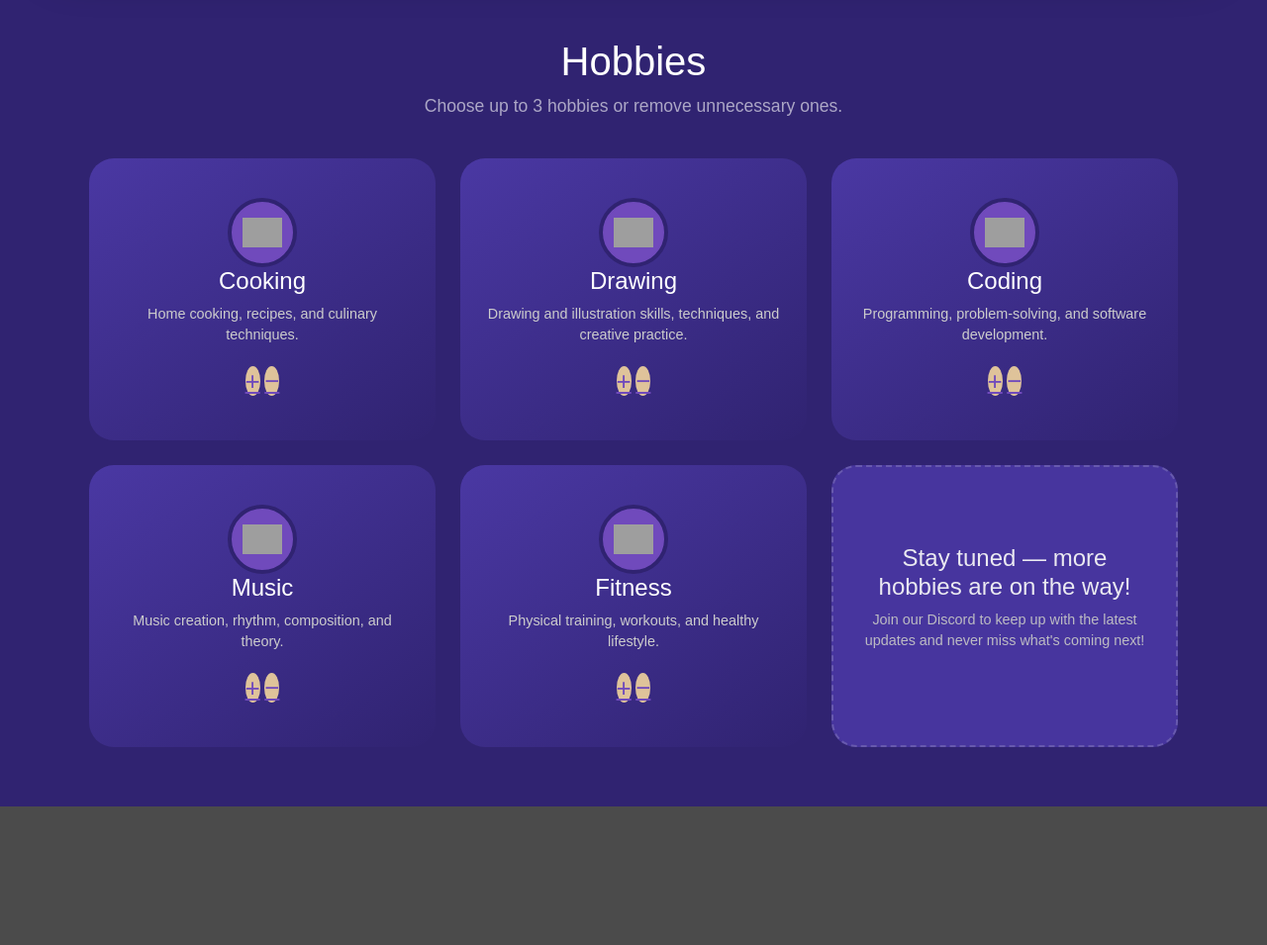
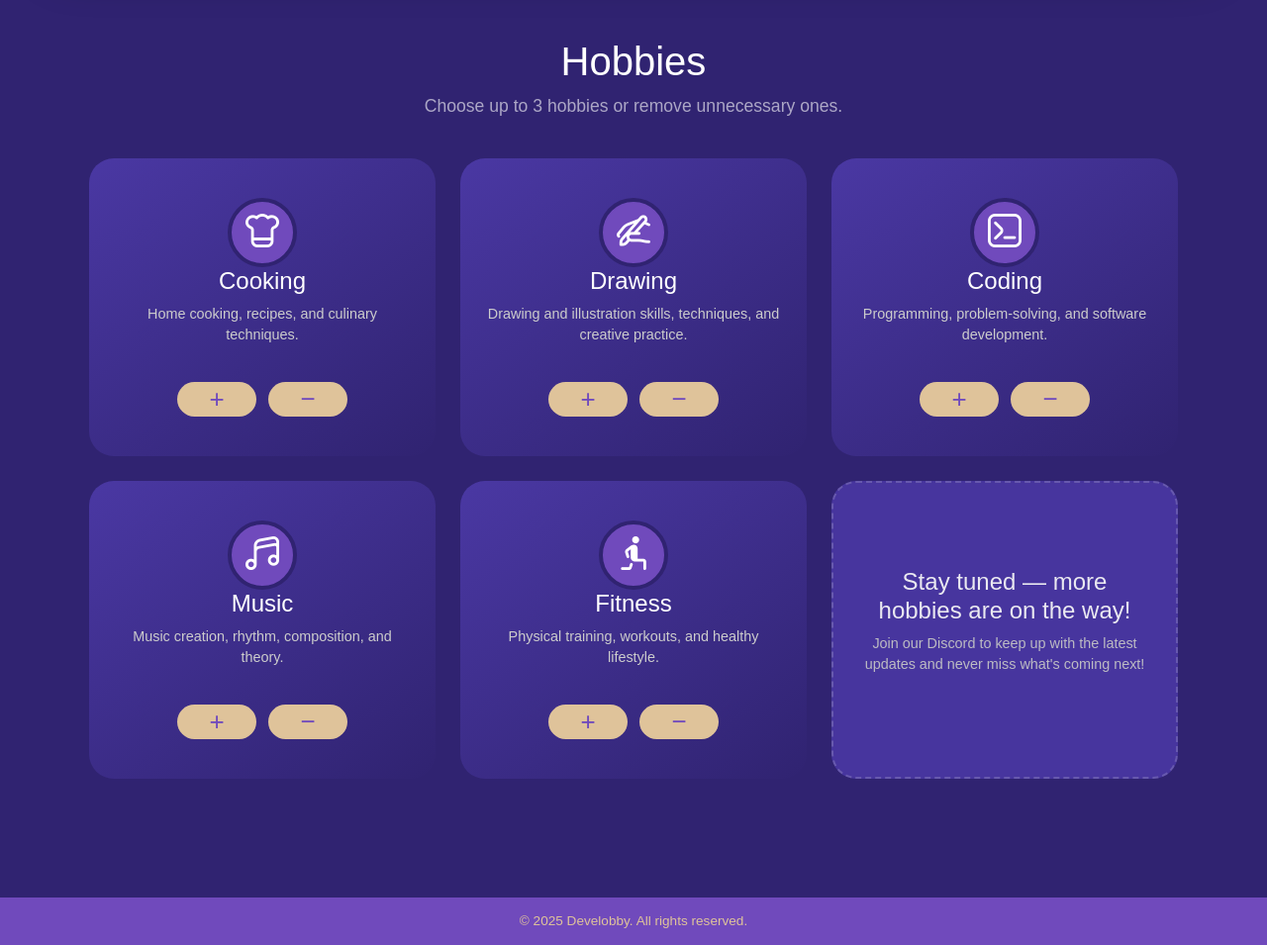
Before and after one commit to happylittlejester/Develobby, a Django app: page /hobby_panel/ in a window 1280 px wide. Shown: the part 1313-2268 px from the top of the page at 99% size. Before the commit the page ends 2128 px from the top, so only its background shows below. Run offline with Django 5.2, Linux system fonts and the light colour scheme; a user stored in the database is signed in; data comes from the database, SQL or seed files in the repository; both versions use the stored data as it was after the commit; some libraries are stand-ins or nearby versions; grey boxes are pictures that could not be loaded.

Commit message:
zmiany wygladowe

```diff
--- a/myproject/myapp/static/css/hobby_panel.css
+++ b/myproject/myapp/static/css/hobby_panel.css
@@ -41,6 +41,7 @@ body {
   width: 95%;
   box-shadow: 0 15px 40px rgba(0,0,0,0.4);
   text-align: left;
+  align-items: center;
 }
 
 .welcome-text {
@@ -99,14 +100,16 @@ body {
 
 /* ===== IKONY ===== */
 .icon-circle {
+  font-size: 34px;
   width: 70px;
   height: 70px;
   background: #704ABC;
   border-radius: 50%;
-  display: flex;
+  display: block;
   align-items: center;
   justify-content: center;
   border: 4px solid #302371;
+  line-height: 2;
 }
 
 .hobby-icon {
@@ -115,15 +118,25 @@ body {
 
 /* ===== BUTTONS ===== */
 .btn-action {
-  width: 45px;
-  height: 45px;
-  border-radius: 50%;
+  width: 80px;
+  height: 35px;
+  border-radius: 999px;
   background-color: #DFC39A;
   color: #704ABC;
   font-size: 26px;
   border: none;
   cursor: pointer;
   margin-top: 20px;
+  display: flex;
+  align-items: center;
+  justify-content: center;
+  line-height: 1;
+  text-decoration: none;
+}
+
+.hobby-actions {
+  display: flex;
+  gap: 12px;
 }
 
 /* ===== COMING SOON ===== */
@@ -133,6 +146,17 @@ body {
   opacity: 0.9;
   justify-content: center;
 }
+
+/* ===== FOOTER ===== */
+.main-footer {
+  background-color: #704ABC;
+  color: #DFC39A;
+  padding: 14px 30px;
+  font-size: 0.85rem;
+  text-align: center;
+  margin-top: 60px;
+}
+
 
 /* ===== MOBILE ===== */
 @media (max-width: 850px) {
--- a/myproject/myapp/templates/myapp/hobby_panel.html
+++ b/myproject/myapp/templates/myapp/hobby_panel.html
@@ -5,6 +5,12 @@
 
 {% block extra_css %}
 <link rel="stylesheet" href="{% static 'css/hobby_panel.css' %}">
+<link rel="stylesheet"
+ href="https://cdn-uicons.flaticon.com/3.0.0/uicons-regular-rounded/css/uicons-regular-rounded.css">
+<link rel="stylesheet"
+ href="https://cdn-uicons.flaticon.com/3.0.0/uicons-brands/css/uicons-brands.css">
+<link rel="stylesheet"
+ href="https://cdn-uicons.flaticon.com/3.0.0/uicons-solid-rounded/css/uicons-solid-rounded.css">
 {% endblock %}
 
 {% block content %}
@@ -42,8 +48,9 @@
         {% for hobby in hobbies %}
         <div class="hobby-card">
             <div class="icon-circle">
-                <img src="{% static 'img/default_hobby.png' %}" class="hobby-icon">
+                <i class="{{ hobby.icon }}"></i>
             </div>
+
 
             <h3>{{ hobby.name }}</h3>
             <p>{{ hobby.description }}</p>
@@ -66,4 +73,9 @@
     </div>
 </section>
 
+<footer class="main-footer">
+  © 2025 Develobby. All rights reserved.
+</footer>
+
+
 {% endblock %}
--- a/myproject/myapp/views.py
+++ b/myproject/myapp/views.py
@@ -197,9 +197,23 @@ def store(request):
 # =========================
 @login_required
 def hobby_panel(request):
+    hobbies = HobbyDetail.objects.all()
+
+    HOBBY_ICONS = {
+        "Cooking": "fi fi-rr-hat-chef",
+        "Drawing": "fi fi-rr-drawer-alt",
+        "Coding": "fi fi-rr-square-terminal",
+        "Music": "fi fi-rr-music-alt",
+        "Fitness": "fi fi-sr-person-lunge",
+    }
+
+    for hobby in hobbies:
+        hobby.icon = HOBBY_ICONS.get(hobby.name, "fi fi-rr-star")
+
     return render(request, "myapp/hobby_panel.html", {
-        "hobbies": HobbyDetail.objects.all()
+        "hobbies": hobbies
     })
+
 
 
 @login_required
@@ -384,6 +398,7 @@ def challenge_collect(request, challenge_id):
     return redirect("hobby_detail", detail_id=challenge.hobby_detail.id)
 
 
+
 # =========================
 # STATIC
 # =========================
```
Also changed, not shown: myproject/db.sqlite3.
